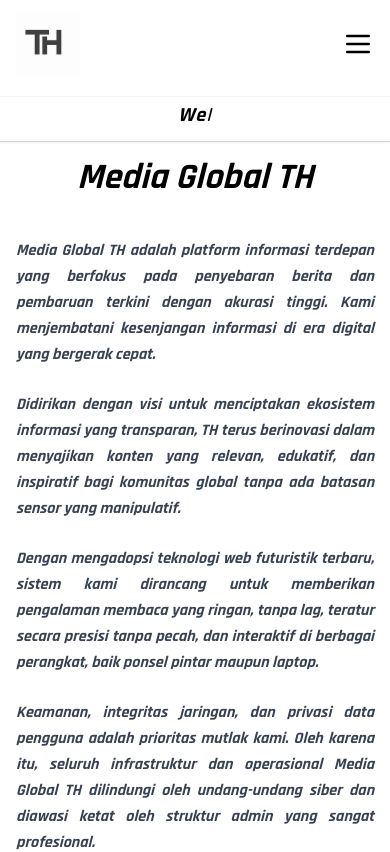
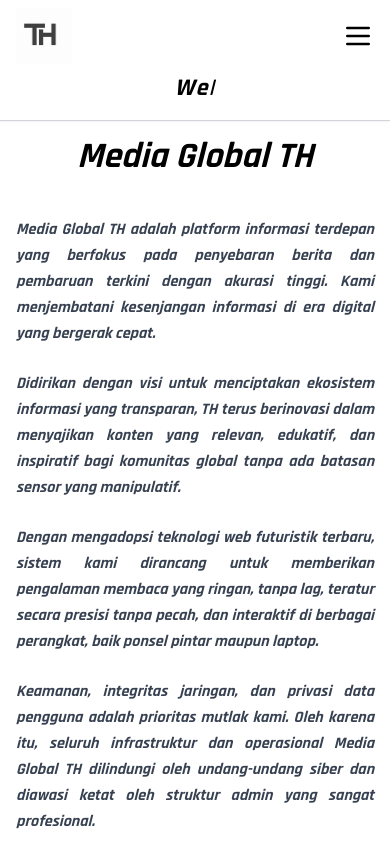
Before and after one commit to XZEERH/WEB-TH, a React (Vite) app: page / in a window 390 px wide. Shown: the top 852 px of the page. Built offline with nearby package versions, Linux system fonts and the light colour scheme.

Commit message:
Update Layout.tsx

```diff
--- a/src/components/Layout.tsx
+++ b/src/components/Layout.tsx
@@ -43,13 +43,13 @@ export default function Layout({ children }: { children: React.ReactNode }) {
 
   return (
     <div className="min-h-screen flex flex-col bg-white">
-      {/* Header Terang - Logo Full & Typewriter */}
-      <header className="sticky top-0 z-40 bg-white/95 backdrop-blur-md border-b border-gray-300 shadow-sm">
-        <div className="flex items-center justify-between px-4 py-3 relative">
 
-          {/* BAGIAN LOGO: Dibuat full tanpa border/kotak pembatas agar tampil maksimal */}
-          <div className="w-32 h-16 md:w-40 md:h-20 flex-shrink-0 flex items-center">
-            {/* Pastikan file gambar ada di folder public/assets/favicon-th.jpg */}
+      {/* HEADER: Fitur "sticky" Dihapus agar diam di tempat (tidak ngikut saat di-scroll) */}
+      <header className="relative z-40 bg-white border-b border-gray-300 shadow-sm">
+        <div className="flex items-center justify-between px-4 py-2 relative">
+
+          {/* Logo */}
+          <div className="w-28 h-14 md:w-40 md:h-20 flex-shrink-0 flex items-center">
             <img
               src="/assets/favicon-th.jpg"
               alt="Logo TH"
@@ -57,8 +57,8 @@ export default function Layout({ children }: { children: React.ReactNode }) {
             />
           </div>
 
-          {/* Teks Ngetik (Desktop) */}
-          <div className="hidden md:block absolute left-1/2 -translate-x-1/2 text-2xl md:text-3xl font-extrabold text-black">
+          {/* Teks Ngetik (Desktop) - Diperbesar (text-3xl) */}
+          <div className="hidden md:block absolute left-1/2 -translate-x-1/2 text-3xl font-extrabold text-black">
             <Typewriter />
           </div>
 
@@ -68,8 +68,8 @@ export default function Layout({ children }: { children: React.ReactNode }) {
           </button>
         </div>
 
-        {/* Teks Ngetik (Mobile) - Supaya jelas dan full di dekat logo */}
-        <div className="md:hidden text-center pb-3 pt-1 text-xl font-extrabold text-black border-t border-gray-100 mt-2">
+        {/* Teks Ngetik (Mobile) - Dinaikkan dan Diperbesar (text-2xl) */}
+        <div className="md:hidden text-center pb-4 pt-0 text-2xl font-extrabold text-black">
           <Typewriter />
         </div>
 
```
